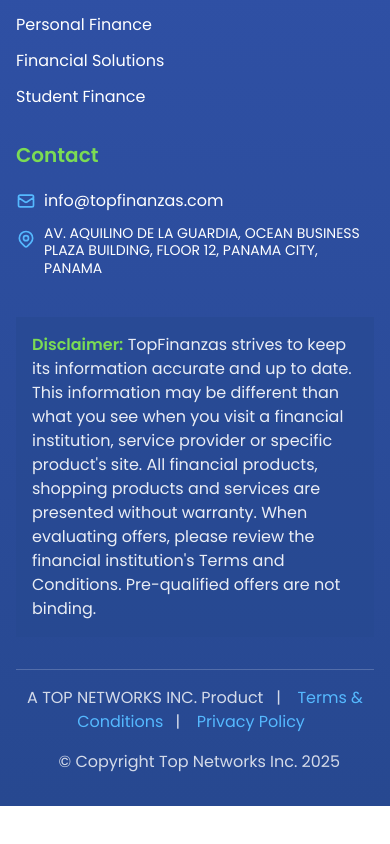
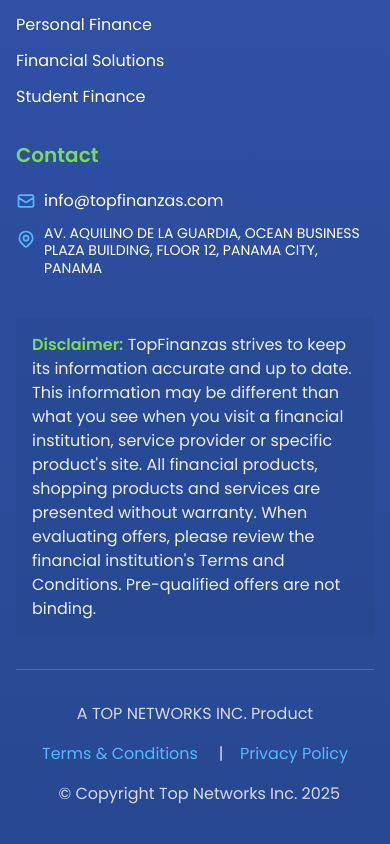
Before and after one commit to juanjaragavi/uk-topfinanzas-com, a Next.js app: page / in a window 390 px wide. Shown: the part 4487-5331 px from the top of the page. Before the commit the page ends 5293 px from the top, so only its background shows below. Built offline with nearby package versions, Linux system fonts and the light colour scheme.

Commit message:
`<Footer>` component optimized for mobile.

```diff
--- a/components/layout/footer.tsx
+++ b/components/layout/footer.tsx
@@ -199,19 +199,20 @@ export function Footer() {
         {/* Bottom Copyright */}
         <div className="text-center text-xs border-t border-white/20 pt-4">
           <p className="text-white/80">
-            A TOP NETWORKS INC. Product &nbsp; | &nbsp;
+          <span className="block sm:inline w-full py-4">A TOP NETWORKS INC. Product </span><span className="hidden sm:inline"> &nbsp;&nbsp; | &nbsp; </span>
             <Link href="/terms" className="text-[#55B9FF] hover:underline mx-2">
               Terms & Conditions
             </Link>{" "}
-            | &nbsp;
+            &nbsp; | &nbsp;
             <Link
               href="/privacy-policy"
               className="text-[#55B9FF] hover:underline mx-2"
             >
               Privacy Policy
             </Link>{" "}
-            <span className="block w-full py-2"></span>&nbsp; &copy; Copyright Top
-            Networks Inc. 2025
+            <span className="hidden sm:inline"> &nbsp;&nbsp; | &nbsp; </span>
+            <span className="block sm:inline w-full py-4">&nbsp; &copy; Copyright Top
+            Networks Inc. 2025</span>
           </p>
         </div>
       </div>
```
